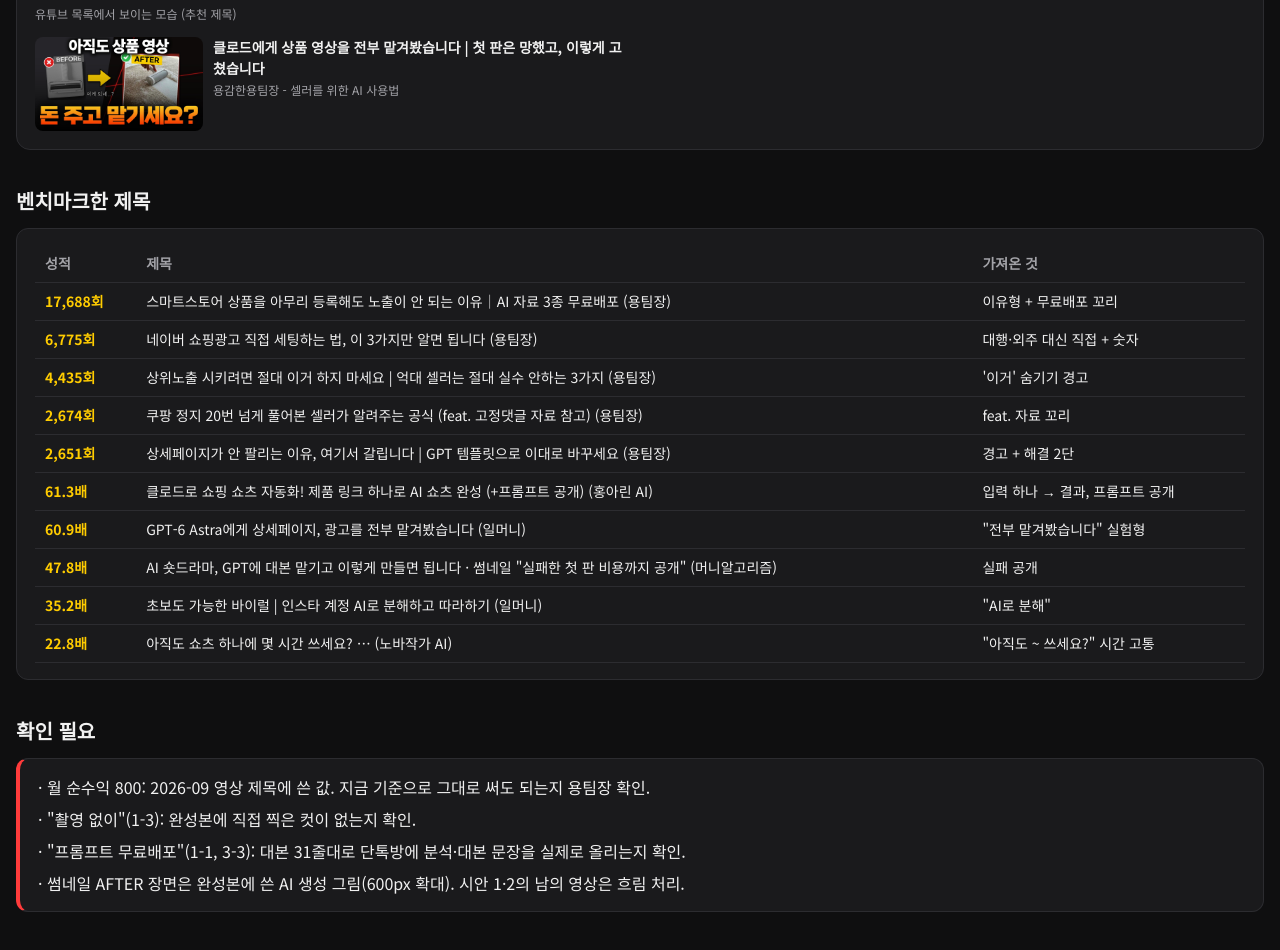
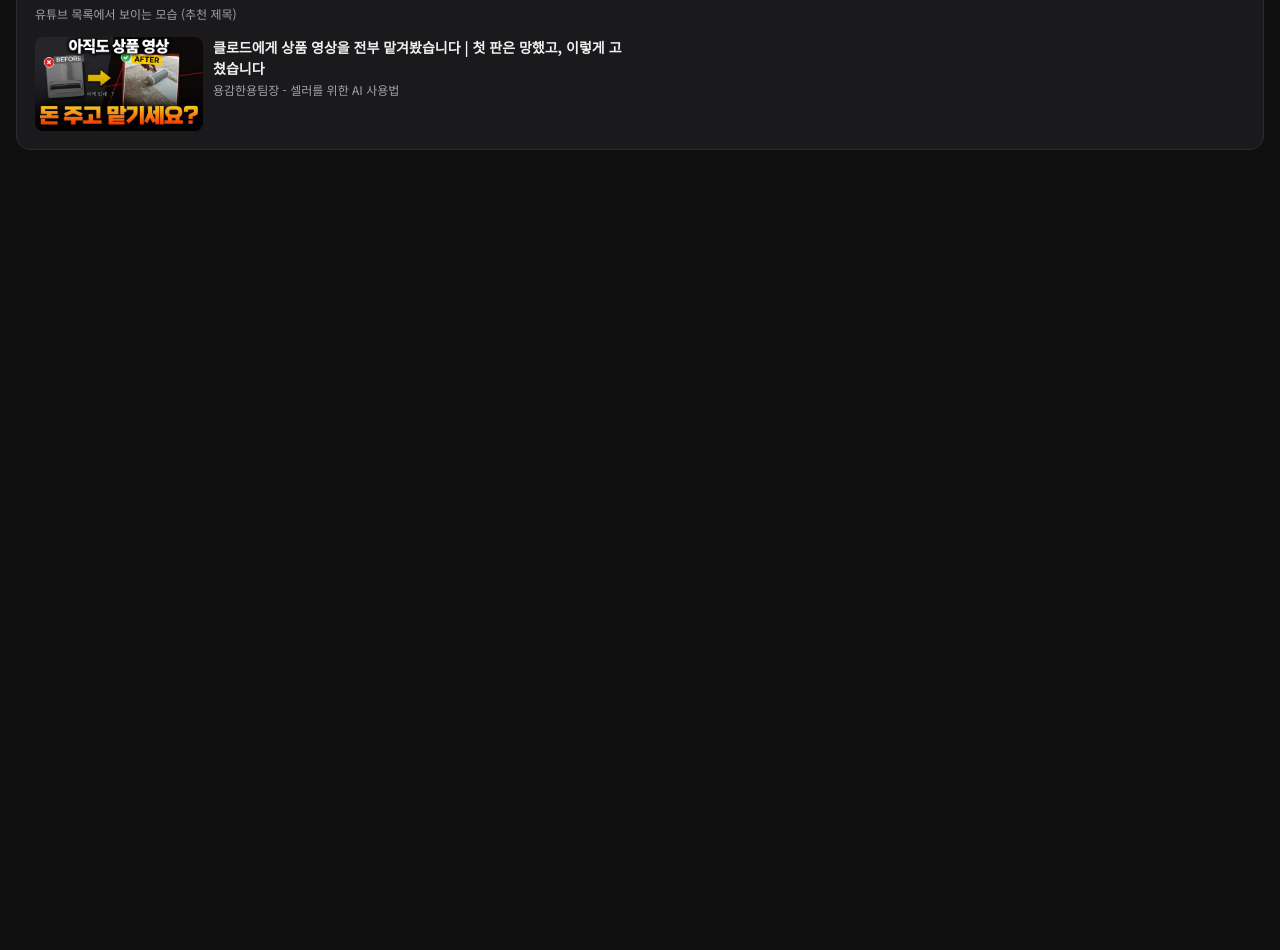
Before and after one commit to yongteamjang/yongteamjang.github.io, a plain HTML site: page 157-thumb-title/index.html in a window 1280 px wide. Shown: the part 2174-3124 px from the top of the page. After the commit the page ends 2406 px from the top, so only its background shows below. Drawn offline with Linux system fonts and the light colour scheme.

Commit message:
157편 보드: 벤치마크·확인 필요 칸 삭제

```diff
--- a/157-thumb-title/index.html
+++ b/157-thumb-title/index.html
@@ -108,32 +108,6 @@ th{color:var(--sub);font-weight:700}
     </div>
   </section>
 
-  <h2>벤치마크한 제목</h2>
-  <div class="box">
-    <table>
-      <thead><tr><th>성적</th><th>제목</th><th>가져온 것</th></tr></thead>
-      <tbody>
-        <tr><td class="num">17,688회</td><td>스마트스토어 상품을 아무리 등록해도 노출이 안 되는 이유｜AI 자료 3종 무료배포 (용팀장)</td><td>이유형 + 무료배포 꼬리</td></tr>
-        <tr><td class="num">6,775회</td><td>네이버 쇼핑광고 직접 세팅하는 법, 이 3가지만 알면 됩니다 (용팀장)</td><td>대행·외주 대신 직접 + 숫자</td></tr>
-        <tr><td class="num">4,435회</td><td>상위노출 시키려면 절대 이거 하지 마세요 | 억대 셀러는 절대 실수 안하는 3가지 (용팀장)</td><td>'이거' 숨기기 경고</td></tr>
-        <tr><td class="num">2,674회</td><td>쿠팡 정지 20번 넘게 풀어본 셀러가 알려주는 공식 (feat. 고정댓글 자료 참고) (용팀장)</td><td>feat. 자료 꼬리</td></tr>
-        <tr><td class="num">2,651회</td><td>상세페이지가 안 팔리는 이유, 여기서 갈립니다 | GPT 템플릿으로 이대로 바꾸세요 (용팀장)</td><td>경고 + 해결 2단</td></tr>
-        <tr><td class="num">61.3배</td><td>클로드로 쇼핑 쇼츠 자동화! 제품 링크 하나로 AI 쇼츠 완성 (+프롬프트 공개) (홍아린 AI)</td><td>입력 하나 → 결과, 프롬프트 공개</td></tr>
-        <tr><td class="num">60.9배</td><td>GPT-6 Astra에게 상세페이지, 광고를 전부 맡겨봤습니다 (일머니)</td><td>"전부 맡겨봤습니다" 실험형</td></tr>
-        <tr><td class="num">47.8배</td><td>AI 숏드라마, GPT에 대본 맡기고 이렇게 만들면 됩니다 · 썸네일 "실패한 첫 판 비용까지 공개" (머니알고리즘)</td><td>실패 공개</td></tr>
-        <tr><td class="num">35.2배</td><td>초보도 가능한 바이럴 | 인스타 계정 AI로 분해하고 따라하기 (일머니)</td><td>"AI로 분해"</td></tr>
-        <tr><td class="num">22.8배</td><td>아직도 쇼츠 하나에 몇 시간 쓰세요? … (노바작가 AI)</td><td>"아직도 ~ 쓰세요?" 시간 고통</td></tr>
-      </tbody>
-    </table>
-  </div>
-
-  <h2>확인 필요</h2>
-  <div class="box warn">
-    <p>· 월 순수익 800: 2026-09 영상 제목에 쓴 값. 지금 기준으로 그대로 써도 되는지 용팀장 확인.</p>
-    <p>· "촬영 없이"(1-3): 완성본에 직접 찍은 컷이 없는지 확인.</p>
-    <p>· "프롬프트 무료배포"(1-1, 3-3): 대본 31줄대로 단톡방에 분석·대본 문장을 실제로 올리는지 확인.</p>
-    <p>· 썸네일 AFTER 장면은 완성본에 쓴 AI 생성 그림(600px 확대). 시안 1·2의 남의 영상은 흐림 처리.</p>
-  </div>
 </div>
 </body>
 </html>
```
